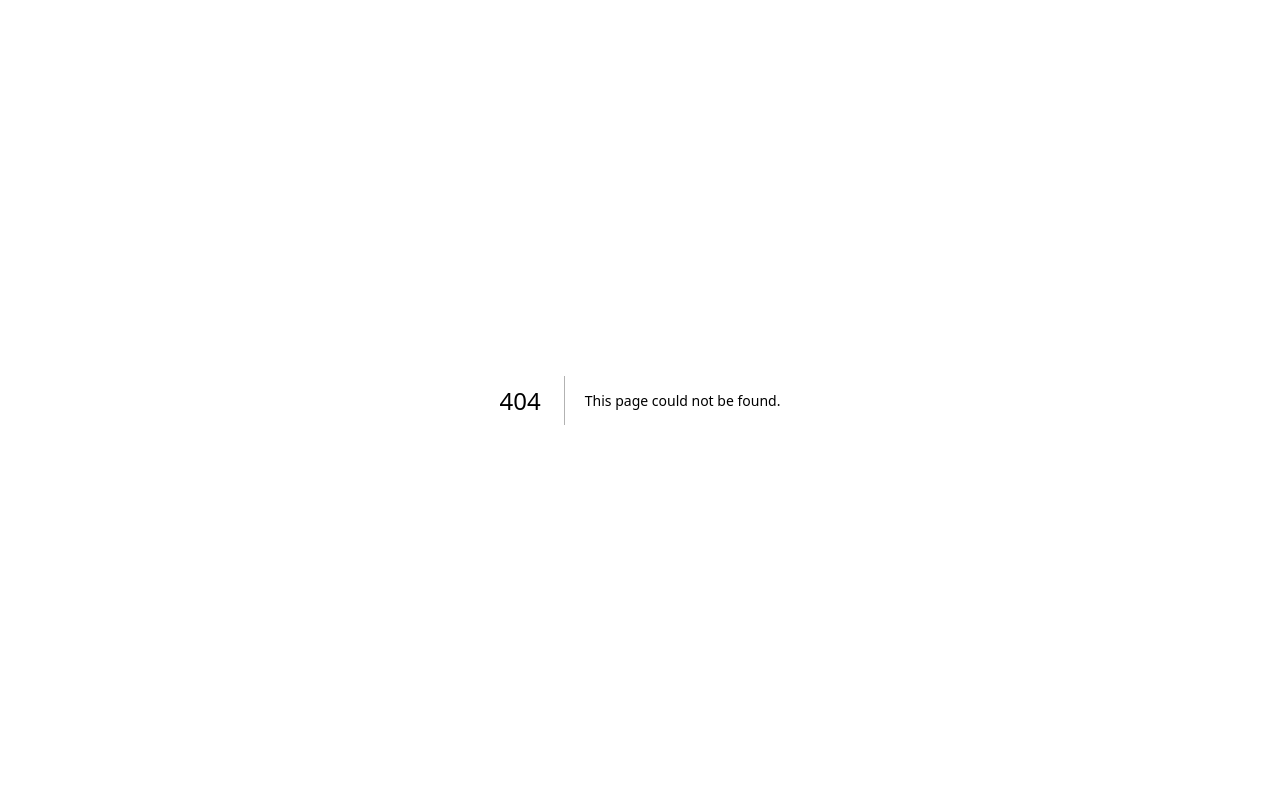
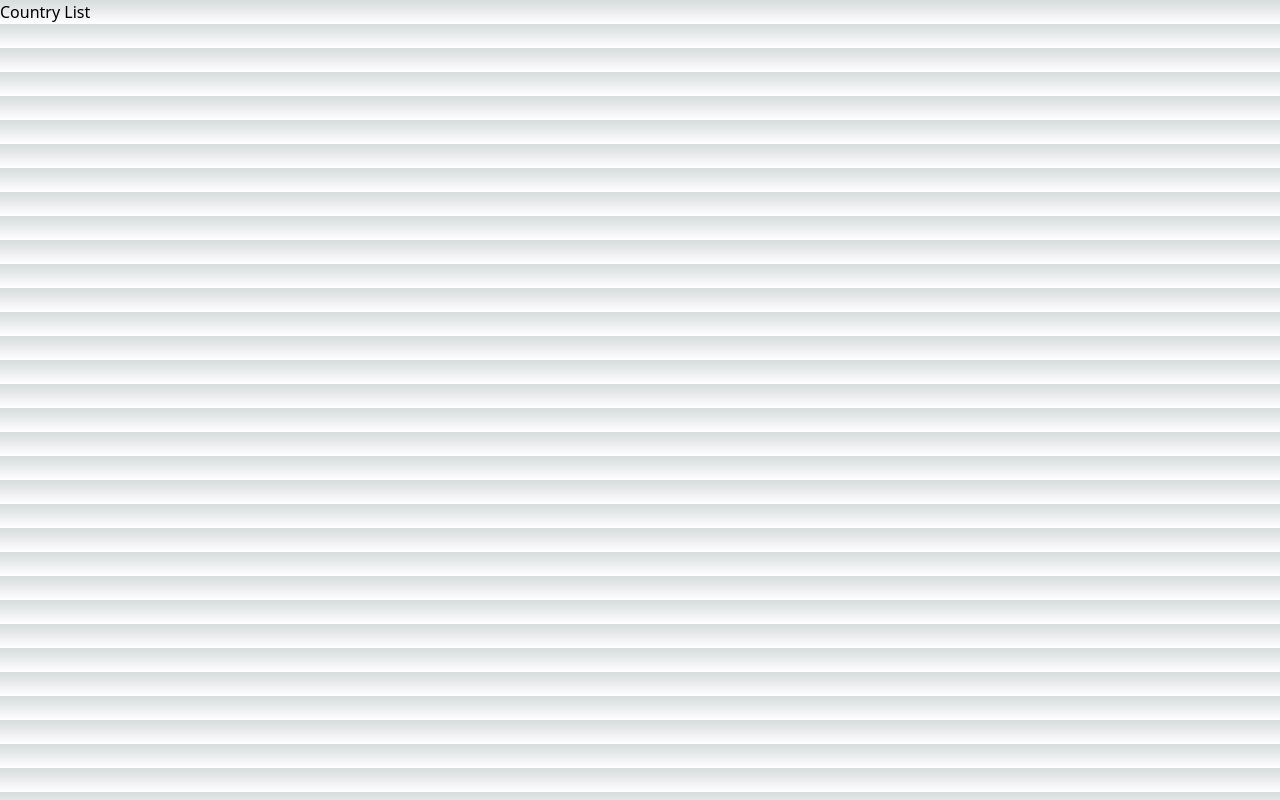
Before and after one commit to ayuwidyaagata/worldly, a Next.js app: page /country in a window 1280 px wide. Before the commit this address had no page. Built offline with nearby package versions, Linux system fonts and the light colour scheme.

Commit message:
chore: create home and country page

```diff
--- /dev/null
+++ b/pages/country.tsx
@@ -0,0 +1,12 @@
+import Head from "next/head";
+
+export default function CountryPage() {
+  return (
+    <>
+      <Head>
+        <title>Country List</title>
+      </Head>
+      <div>Country List</div>
+    </>
+  );
+}
--- /dev/null
+++ b/pages/home.tsx
@@ -0,0 +1,14 @@
+import Head from "next/head";
+
+const Home = () => {
+  return (
+    <>
+      <Head>
+        <title>Worldly</title>
+      </Head>
+      <div>Home Page</div>
+    </>
+  );
+};
+
+export default Home;
```
